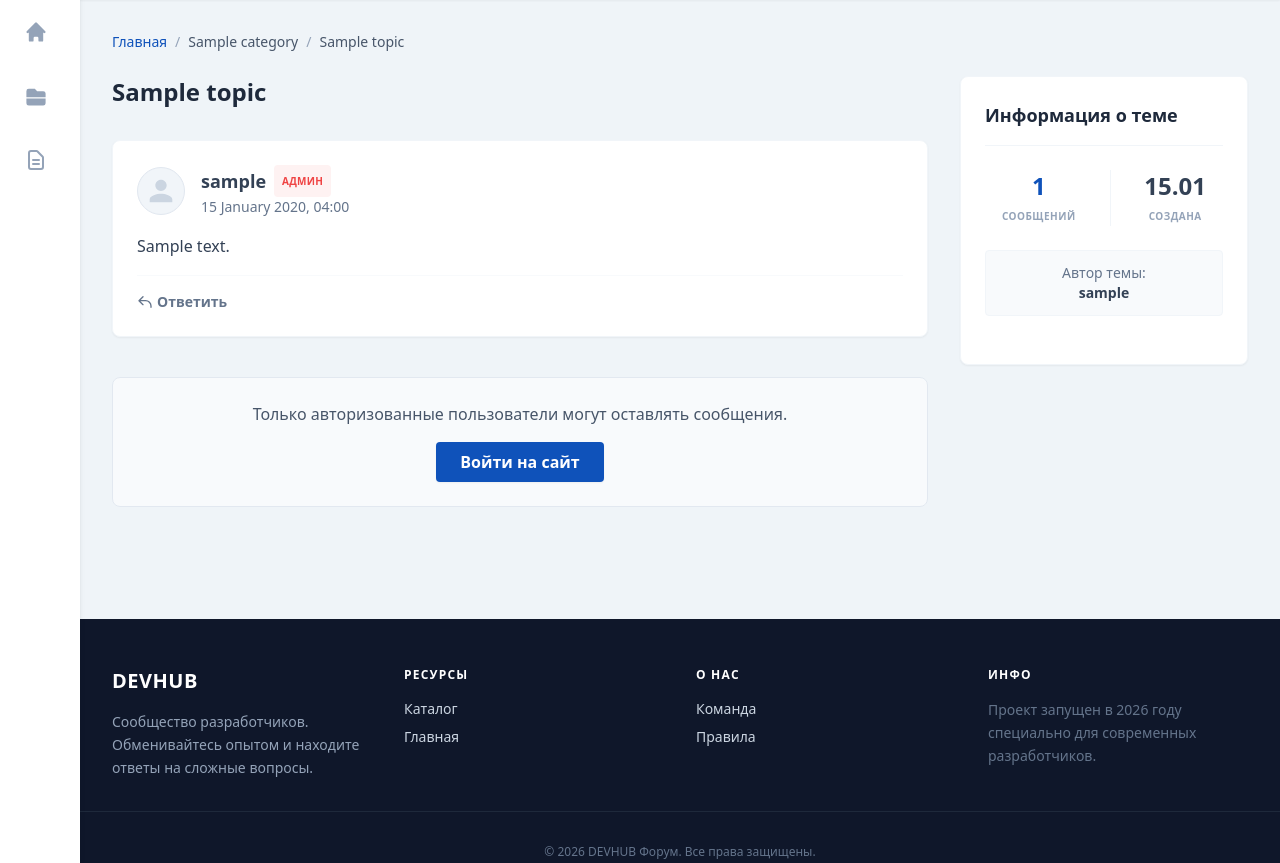
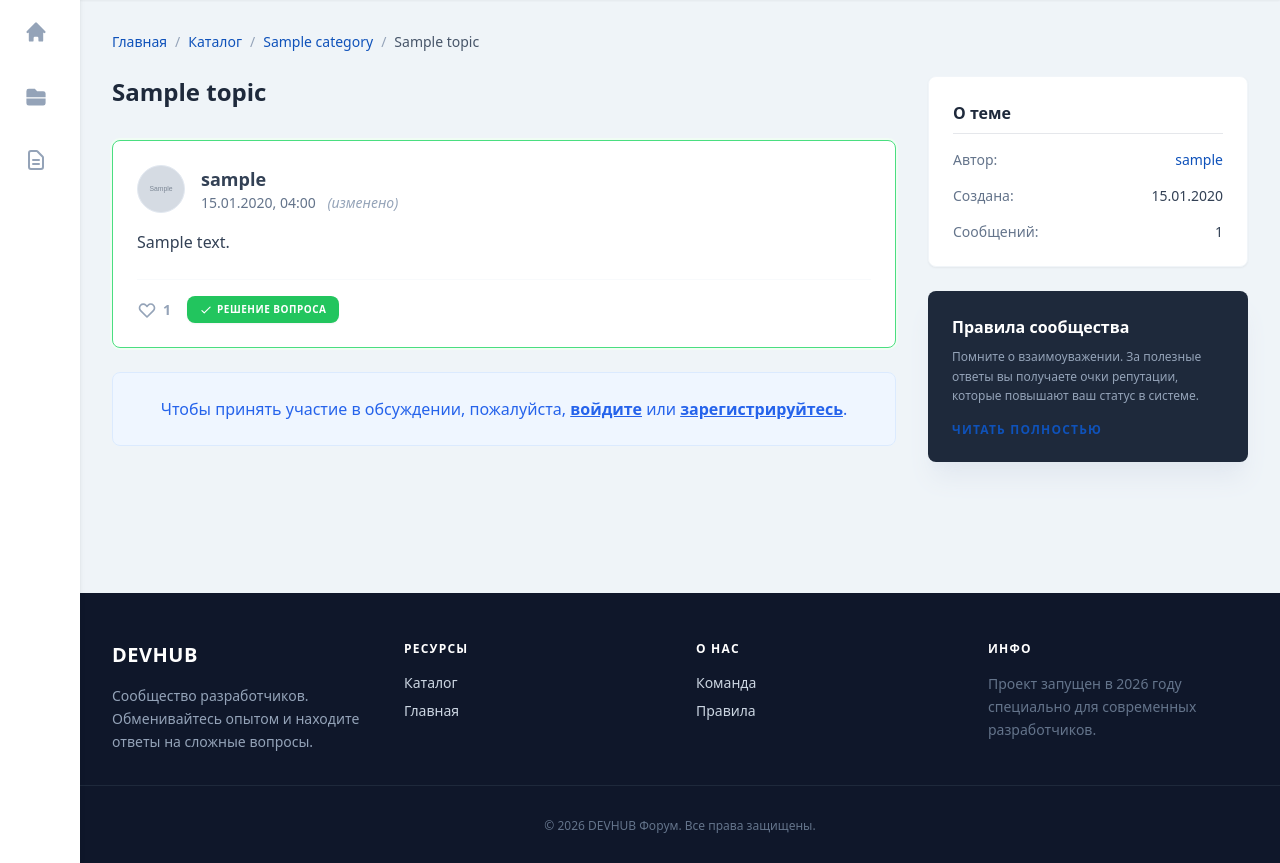
Before and after one commit to Vlad256E/DevForum, a Django app: page /topic/1/ in a window 1280 px wide. Shown: the part 80-943 px from the top of the page. Run offline with Django 5.2, Linux system fonts and the light colour scheme; tables that the repository leaves empty hold one stand-in row (values such as "Sample post"); grey boxes marked "Sample" are stand-in pictures; some libraries are stand-ins or nearby versions.

Commit message:
Дополнительные исправления

```diff
--- a/core/urls.py
+++ b/core/urls.py
@@ -36,7 +36,8 @@ from forum.views import (
     start_chat,
     send_private_message,
     set_user_role,
-    delete_user_view
+    delete_user_view,
+    mark_as_helpful
 )
 
 urlpatterns = [
@@ -57,6 +58,7 @@ urlpatterns = [
     path('message/<int:message_id>/edit/', edit_message_view, name='edit_message'),
     path('message/<int:message_id>/like/', toggle_like_message, name='toggle_like'),
     path('message/<int:message_id>/delete/', delete_message_view, name='delete_message'),
+    path('message/helpful/<int:message_id>/', mark_as_helpful, name='mark_helpful'),
     path('search/', global_search_view, name='global_search'),
 
     # 5. Личные сообщения (Диалоги)
@@ -86,6 +88,8 @@ urlpatterns = [
     # 8. Статические страницы
     path('team/', team_view, name='team'),
     path('rules/', rules_view, name='rules'),
+    path('message/helpful/<int:message_id>/', mark_as_helpful, name='mark_helpful'),
+    path('message/like/<int:message_id>/', toggle_like_message, name='toggle_like'),
 ]
 
 # Подключение медиа-файлов (аватарок) в режиме отладки
--- a/forum/views.py
+++ b/forum/views.py
@@ -113,8 +113,42 @@ def topic_view(request, topic_id):
         if text:
             Message.objects.create(topic=topic, author=request.user, text=text)
             return redirect('topic', topic_id=topic.id)
-    messages_list = topic.messages.all().order_by('posted_at')
+
+    # Загружаем сообщения и сразу подтягиваем лайки для скорости
+    messages_list = topic.messages.all().order_by('posted_at').prefetch_related('likes')
     return render(request, 'forum/topic.html', {'topic': topic, 'forum_messages': messages_list})
+
+@login_required
+def toggle_like_message(request, message_id):
+    message_obj = get_object_or_404(Message, id=message_id)
+    if request.user == message_obj.author:
+        messages.error(request, 'Нельзя лайкать самого себя.')
+        return HttpResponseRedirect(request.META.get('HTTP_REFERER', '/'))
+
+    like, created = MessageLike.objects.get_or_create(user=request.user, message=message_obj)
+    if created:
+        # Согласно RewardAction из Лабораторной №10: Лайк = +5 баллов
+        message_obj.author.reputation += 5
+        messages.success(request, 'Вам понравилось это сообщение! (+5 баллов автору)')
+    else:
+        like.delete()
+        message_obj.author.reputation -= 5
+        messages.info(request, 'Лайк убран.')
+
+    message_obj.author.save()
+    return HttpResponseRedirect(request.META.get('HTTP_REFERER', '/'))
+
+@user_passes_test(is_moderator)
+def mark_as_helpful(request, message_id):
+    message_obj = get_object_or_404(Message, id=message_id)
+    if not message_obj.is_helpful:
+        message_obj.is_helpful = True
+        message_obj.save()
+        # Согласно Лабораторной №10: "Ответ отмечен как решение" = +30 баллов
+        message_obj.author.reputation += 30
+        message_obj.author.save()
+        messages.success(request, 'Сообщение отмечено как решение! (+30 баллов автору)')
+    return HttpResponseRedirect(request.META.get('HTTP_REFERER', '/'))
 
 @login_required
 def create_topic_view(request):
@@ -256,3 +290,35 @@ def global_search_view(request):
     topics = Topic.objects.filter(title__icontains=query) if query else Topic.objects.none()
     msgs_found = Message.objects.filter(text__icontains=query) if query else Message.objects.none()
     return render(request, 'forum/search_results.html', {'topics': topics, 'messages_found': msgs_found, 'query': query})
+
+# Добавь эту функцию в forum/views.py
+@user_passes_test(is_moderator)
+def mark_as_helpful(request, message_id):
+    message_obj = get_object_or_404(Message, id=message_id)
+    if not message_obj.is_helpful:
+        message_obj.is_helpful = True
+        message_obj.save()
+        # По логике RewardAction из лабы: полезный ответ = 15 баллов
+        reward_strategy(message_obj.author, 'helpful')
+        messages.success(request, 'Сообщение отмечено как полезное. Автор получил +15 к репутации.')
+    return HttpResponseRedirect(request.META.get('HTTP_REFERER', '/'))
+
+# toggle_like_message, чтобы она давала 5 баллов (как в RewardAction лабы)
+@login_required
+def toggle_like_message(request, message_id):
+    message_obj = get_object_or_404(Message, id=message_id)
+    if request.user == message_obj.author:
+        messages.error(request, 'Нельзя лайкать себя.')
+        return HttpResponseRedirect(request.META.get('HTTP_REFERER', '/'))
+
+    like, created = MessageLike.objects.get_or_create(user=request.user, message=message_obj)
+    if created:
+        message_obj.author.reputation += 5 # Соответствует RewardAction из твоей лабы
+        messages.success(request, 'Лайк поставлен! (+5 к репутации автора)')
+    else:
+        like.delete()
+        message_obj.author.reputation -= 5
+        messages.info(request, 'Лайк убран.')
+
+    message_obj.author.save()
+    return HttpResponseRedirect(request.META.get('HTTP_REFERER', '/'))
--- a/templates/forum/topic.html
+++ b/templates/forum/topic.html
@@ -1,38 +1,29 @@
 {% extends "base.html" %}
-
 {% block title %}{{ topic.title }} - DEVHUB{% endblock %}
 
 {% block content %}
 <div class="text-sm text-brandBlue mb-6 flex items-center gap-2">
     <a href="{% url 'home' %}" class="hover:underline">Главная</a>
     <span class="text-slate-400">/</span>
-    <span class="text-slate-600 cursor-default">{{ topic.category.name }}</span>
+    <a href="{% url 'catalog' %}" class="hover:underline">Каталог</a>
     <span class="text-slate-400">/</span>
-    <span class="text-slate-600 font-medium">{{ topic.title }}</span>
+    <a href="{% url 'category_detail' topic.category.id %}" class="hover:underline font-medium">{{ topic.category.name }}</a>
+    <span class="text-slate-400">/</span>
+    <span class="text-slate-600 truncate">{{ topic.title }}</span>
 </div>
 
 <div class="flex flex-col lg:flex-row gap-8">
-
     <div class="flex-1 flex flex-col gap-6">
-
         <h1 class="text-2xl font-bold text-slate-800 mb-2">{{ topic.title }}</h1>
 
         {% for msg in forum_messages %}
-        <div class="bg-white rounded-lg shadow-sm border border-slate-100 p-6 relative">
+        <div class="bg-white rounded-lg shadow-sm border {% if msg.is_helpful %}border-green-400 ring-2 ring-green-50{% else %}border-slate-100{% endif %} p-6 relative">
 
-            {% if request.user == msg.author or request.user.role == 'admin' or request.user.role == 'mod' or request.user.is_superuser %}
-            <form action="{% url 'delete_message' msg.id %}" method="POST" class="absolute top-6 right-6" onsubmit="return confirm('Вы уверены, что хотите удалить это сообщение?');">
-                {% csrf_token %}
-                <button type="submit" class="text-slate-400 hover:text-red-500 transition" title="Удалить сообщение">
-                    <svg class="w-5 h-5" fill="none" stroke="currentColor" viewBox="0 0 24 24"><path stroke-linecap="round" stroke-linejoin="round" stroke-width="2" d="M19 7l-.867 12.142A2 2 0 0116.138 21H7.862a2 2 0 01-1.995-1.858L5 7m5 4v6m4-6v6m1-10V4a1 1 0 00-1-1h-4a1 1 0 00-1 1v3M4 7h16"></path></svg>
-                </button>
-            </form>
-            {% endif %}
-
-            <div class="flex items-center gap-4 mb-4">
+            <div class="flex items-center justify-between mb-4">
+                <div class="flex items-center gap-4">
                     <div class="w-12 h-12 rounded-full bg-slate-200 overflow-hidden shrink-0 border border-slate-200">
-                    {% if target_user.avatar %}
-                        <img src="{{ target_user.avatar.url }}" class="w-full h-full object-cover">
+                        {% if msg.author.avatar %}
+                            <img src="{{ msg.author.avatar.url }}" class="w-full h-full object-cover">
                         {% else %}
                             <svg class="w-full h-full text-slate-300 bg-slate-100 p-1.5" fill="currentColor" viewBox="0 0 24 24">
                                 <path d="M12 12c2.21 0 4-1.79 4-4s-1.79-4-4-4-4 1.79-4 4 1.79 4 4 4zm0 2c-2.67 0-8 1.34-8 4v2h16v-2c0-2.66-5.33-4-8-4z"/>
@@ -42,102 +33,111 @@
                     <div>
                         <div class="font-bold text-slate-700 text-lg flex items-center gap-2">
                             {{ msg.author.username }}
-
-                        {% if msg.author.role == 'admin' or msg.author.is_superuser %}
-                            <span class="text-[10px] bg-red-50 text-red-500 px-2 py-0.5 rounded uppercase tracking-wide">Админ</span>
+                            {% if msg.author.role == 'admin' %}
+                                <span class="text-[10px] bg-red-50 text-red-500 px-2 py-0.5 rounded uppercase">Админ</span>
                             {% elif msg.author.role == 'mod' %}
-                            <span class="text-[10px] bg-blue-50 text-brandBlue px-2 py-0.5 rounded uppercase tracking-wide">Модератор</span>
+                                <span class="text-[10px] bg-blue-50 text-blue-500 px-2 py-0.5 rounded uppercase">Модератор</span>
                             {% endif %}
                         </div>
-                    <div class="text-sm text-slate-500">{{ msg.posted_at|date:"d E Y, H:i" }}</div>
+                        <div class="text-sm text-slate-500">
+                            {{ msg.posted_at|date:"d.m.Y, H:i" }}
+                            {% if msg.is_edited %}<span class="ml-2 italic text-slate-400">(изменено)</span>{% endif %}
+                        </div>
                     </div>
                 </div>
 
-            <div class="text-slate-700 mb-2 leading-relaxed whitespace-pre-wrap">{{ msg.text }}</div>
+                <div class="flex items-center gap-2">
+                    {% if request.user == msg.author or request.user.role == 'admin' %}
+                    <form action="{% url 'delete_message' msg.id %}" method="POST" onsubmit="return confirm('Удалить это сообщение?');">
+                        {% csrf_token %}
+                        <button type="submit" class="text-slate-400 hover:text-red-500 transition">
+                            <svg class="w-5 h-5" fill="none" stroke="currentColor" viewBox="0 0 24 24"><path stroke-linecap="round" stroke-linejoin="round" stroke-width="2" d="M19 7l-.867 12.142A2 2 0 0116.138 21H7.862a2 2 0 01-1.995-1.858L5 7m5 4v6m4-6v6m1-10V4a1 1 0 00-1-1h-4a1 1 0 00-1 1v3M4 7h16"></path></svg>
+                        </button>
+                    </form>
+                    {% endif %}
+                </div>
+            </div>
 
-            <div class="flex items-center gap-3 mt-4 pt-4 border-t border-slate-50">
-                <button class="text-sm font-semibold text-slate-500 hover:text-brandBlue transition flex items-center gap-1">
-                    <svg class="w-4 h-4" fill="none" stroke="currentColor" viewBox="0 0 24 24"><path stroke-linecap="round" stroke-linejoin="round" stroke-width="2" d="M3 10h10a8 8 0 018 8v2M3 10l6 6m-6-6l6-6"></path></svg>
-                    Ответить
-                </button>
+            <div class="text-slate-700 leading-relaxed whitespace-pre-wrap mb-6">{{ msg.text }}</div>
+
+            <div class="flex items-center justify-between mt-4 pt-4 border-t border-slate-50">
+                <div class="flex items-center gap-4">
+                    <a href="{% url 'toggle_like' msg.id %}" class="flex items-center gap-1.5 text-sm font-bold {% if request.user in msg.likes.all %}text-red-500{% else %}text-slate-400 hover:text-red-500{% endif %} transition">
+                        <svg class="w-5 h-5" fill="{% if request.user in msg.likes.all %}currentColor{% else %}none{% endif %}" stroke="currentColor" viewBox="0 0 24 24"><path stroke-linecap="round" stroke-linejoin="round" stroke-width="2" d="M4.318 6.318a4.5 4.5 0 000 6.364L12 20.364l7.682-7.682a4.5 4.5 0 00-6.364-6.364L12 7.636l-1.318-1.318a4.5 4.5 0 00-6.364 0z"></path></svg>
+                        {{ msg.likes.count }}
+                    </a>
+
+                    {% if request.user.is_superuser or request.user.role == 'mod' or request.user.role == 'admin' %}
+                        {% if not msg.is_helpful %}
+                            <a href="{% url 'mark_helpful' msg.id %}" class="text-[10px] font-bold text-green-600 hover:bg-green-50 px-3 py-1.5 rounded-lg border border-green-200 transition uppercase tracking-wider">
+                                Отметить как решение
+                            </a>
+                        {% endif %}
+                    {% endif %}
+
+                    {% if msg.is_helpful %}
+                    <span class="flex items-center gap-1 text-[10px] font-bold text-white bg-green-500 px-3 py-1.5 rounded-lg shadow-sm uppercase tracking-wider">
+                        <svg class="w-3.5 h-3.5" fill="none" stroke="currentColor" viewBox="0 0 24 24"><path stroke-linecap="round" stroke-linejoin="round" stroke-width="2" d="M5 13l4 4L19 7"></path></svg>
+                        Решение вопроса
+                    </span>
+                    {% endif %}
+                </div>
+
                 {% if request.user.is_authenticated and request.user != msg.author %}
-                <button class="text-sm font-semibold text-slate-400 hover:text-red-500 transition flex items-center gap-1 ml-auto">
-                    <svg class="w-4 h-4" fill="none" stroke="currentColor" viewBox="0 0 24 24"><path stroke-linecap="round" stroke-linejoin="round" stroke-width="2" d="M12 9v2m0 4h.01m-6.938 4h13.856c1.54 0 2.502-1.667 1.732-3L13.732 4c-.77-1.333-2.694-1.333-3.464 0L3.34 16c-.77 1.333.192 3 1.732 3z"></path></svg>
+                <button class="text-xs text-slate-400 hover:text-orange-500 font-medium transition uppercase tracking-tighter">
                     Пожаловаться
                 </button>
                 {% endif %}
             </div>
         </div>
-        {% empty %}
-        <div class="bg-white rounded-lg shadow-sm border border-slate-100 p-10 text-center text-slate-500">
-            <p class="text-lg font-medium">В этой теме пока нет сообщений.</p>
-            <p class="text-sm mt-1">Будьте первым, кто оставит свой след!</p>
-        </div>
         {% endfor %}
 
         {% if request.user.is_authenticated %}
         <div class="bg-white rounded-lg shadow-sm border border-slate-100 p-6 mt-4">
-            <h3 class="text-sm font-bold text-slate-500 uppercase tracking-wider mb-4">Ваш ответ</h3>
-
+            <h3 class="text-sm font-bold text-slate-500 uppercase mb-4 tracking-widest">Ваш ответ</h3>
             <form action="" method="POST">
                 {% csrf_token %}
-                <div class="bg-slate-50 border border-slate-200 border-b-0 rounded-t-lg p-2 flex gap-1 items-center">
-                    <button type="button" class="p-1.5 text-slate-500 hover:bg-slate-200 hover:text-slate-800 rounded font-bold transition">B</button>
-                    <button type="button" class="p-1.5 text-slate-500 hover:bg-slate-200 hover:text-slate-800 rounded italic transition text-lg leading-none">I</button>
-                    <button type="button" class="p-1.5 text-slate-500 hover:bg-slate-200 hover:text-slate-800 rounded underline transition">U</button>
-                    <span class="w-px h-5 bg-slate-300 mx-1"></span>
-                    <button type="button" class="p-1.5 text-slate-500 hover:bg-slate-200 hover:text-slate-800 rounded transition font-mono">&lt;/&gt;</button>
-                </div>
-
-                <textarea name="text" rows="4" required class="w-full border border-slate-200 rounded-b-lg p-4 focus:outline-none focus:ring-1 focus:ring-brandBlue focus:border-brandBlue resize-y bg-slate-50/50" placeholder="Напишите ваш ответ..."></textarea>
-
+                <textarea name="text" rows="5" required class="w-full border border-slate-200 rounded-lg p-4 focus:ring-2 focus:ring-brandBlue/20 focus:border-brandBlue outline-none bg-slate-50/30 transition" placeholder="Напишите аргументированный ответ..."></textarea>
                 <div class="mt-4 flex justify-end">
-                    <button type="submit" class="bg-brandBlue hover:bg-blue-800 text-white font-semibold py-2 px-8 rounded shadow-sm transition">
+                    <button type="submit" class="bg-brandBlue hover:bg-blue-800 text-white font-bold py-2.5 px-10 rounded shadow-lg shadow-brandBlue/20 transition-all active:scale-95">
                         ОТПРАВИТЬ
                     </button>
                 </div>
             </form>
         </div>
         {% else %}
-        <div class="bg-slate-50 rounded-lg border border-slate-200 p-6 mt-4 text-center">
-            <p class="text-slate-600 mb-4">Только авторизованные пользователи могут оставлять сообщения.</p>
-            <a href="{% url 'login' %}" class="inline-block bg-brandBlue hover:bg-blue-800 text-white font-semibold py-2 px-6 rounded shadow-sm transition">Войти на сайт</a>
+        <div class="bg-blue-50 border border-blue-100 rounded-lg p-6 text-center">
+            <p class="text-blue-600 font-medium">Чтобы принять участие в обсуждении, пожалуйста, <a href="{% url 'login' %}" class="underline font-bold">войдите</a> или <a href="{% url 'register' %}" class="underline font-bold">зарегистрируйтесь</a>.</p>
         </div>
         {% endif %}
-
     </div>
 
-    <div class="w-full lg:w-72 flex flex-col gap-6">
-
+    <div class="w-full lg:w-80 shrink-0">
+        <div class="sticky top-6 flex flex-col gap-6">
             <div class="bg-white rounded-lg shadow-sm border border-slate-100 p-6">
-            <h3 class="text-lg font-bold text-slate-800 mb-6 pb-4 border-b border-slate-100">Информация о теме</h3>
-
-            <div class="flex justify-around mb-6 text-center">
-                <div>
-                    <span class="block text-2xl font-bold text-brandBlue">{{ forum_messages.count }}</span>
-                    <span class="text-[10px] text-slate-400 uppercase font-bold tracking-wider">Сообщений</span>
+                <h3 class="font-bold text-slate-800 mb-4 border-b pb-2">О теме</h3>
+                <div class="flex flex-col gap-4">
+                    <div class="flex justify-between text-sm">
+                        <span class="text-slate-500">Автор:</span>
+                        <span class="font-medium text-brandBlue">{{ topic.author.username }}</span>
                     </div>
-                <div class="w-px bg-slate-100"></div>
-                <div>
-                    <span class="block text-2xl font-bold text-slate-700">{{ topic.created_at|date:"d.m" }}</span>
-                    <span class="text-[10px] text-slate-400 uppercase font-bold tracking-wider">Создана</span>
+                    <div class="flex justify-between text-sm">
+                        <span class="text-slate-500">Создана:</span>
+                        <span class="font-medium text-slate-700">{{ topic.created_at|date:"d.m.Y" }}</span>
+                    </div>
+                    <div class="flex justify-between text-sm">
+                        <span class="text-slate-500">Сообщений:</span>
+                        <span class="font-medium text-slate-700">{{ forum_messages.count }}</span>
+                    </div>
                 </div>
             </div>
 
-            <div class="text-sm text-slate-500 bg-slate-50 p-3 rounded mb-6 text-center border border-slate-100">
-                Автор темы:<br>
-                <span class="font-bold text-slate-700">{{ topic.author.username }}</span>
+            <div class="bg-slate-800 rounded-lg p-6 text-white shadow-xl shadow-slate-200">
+                <h3 class="font-bold mb-2">Правила сообщества</h3>
+                <p class="text-xs text-slate-400 leading-relaxed">Помните о взаимоуважении. За полезные ответы вы получаете очки репутации, которые повышают ваш статус в системе.</p>
+                <a href="{% url 'rules' %}" class="text-xs text-brandBlue hover:underline mt-4 block font-bold uppercase tracking-widest">Читать полностью</a>
             </div>
-
-            {% if request.user.role == 'admin' or request.user.role == 'mod' or request.user.is_superuser %}
-            <button class="w-full bg-[#5c7c94] hover:bg-slate-700 text-white font-semibold py-2.5 rounded shadow-sm transition flex justify-center items-center gap-2">
-                <svg class="w-4 h-4" fill="none" stroke="currentColor" viewBox="0 0 24 24"><path stroke-linecap="round" stroke-linejoin="round" stroke-width="2" d="M10.325 4.317c.426-1.756 2.924-1.756 3.35 0a1.724 1.724 0 002.573 1.066c1.543-.94 3.31.826 2.37 2.37a1.724 1.724 0 001.065 2.572c1.756.426 1.756 2.924 0 3.35a1.724 1.724 0 00-1.066 2.573c.94 1.543-.826 3.31-2.37 2.37a1.724 1.724 0 00-2.572 1.065c-.426 1.756-2.924 1.756-3.35 0a1.724 1.724 0 00-2.573-1.066c-1.543.94-3.31-.826-2.37-2.37a1.724 1.724 0 00-1.065-2.572c-1.756-.426-1.756-2.924 0-3.35a1.724 1.724 0 001.066-2.573c-.94-1.543.826-3.31 2.37-2.37.996.608 2.296.07 2.572-1.065z"></path><path stroke-linecap="round" stroke-linejoin="round" stroke-width="2" d="M15 12a3 3 0 11-6 0 3 3 0 016 0z"></path></svg>
-                УПРАВЛЕНИЕ ТЕМОЙ
-            </button>
-            {% endif %}
         </div>
-
     </div>
-
 </div>
 {% endblock %}
```
Also changed, not shown: templates/forum/search_results.html (+55 -13 lines). Lines whose indentation alone changed are shown as unchanged.
